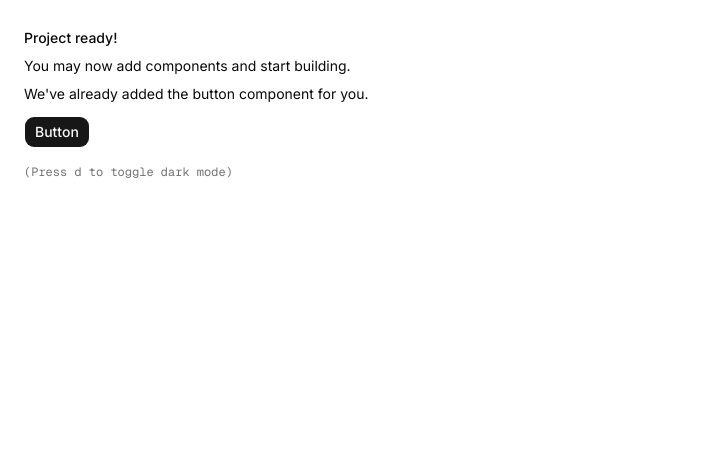
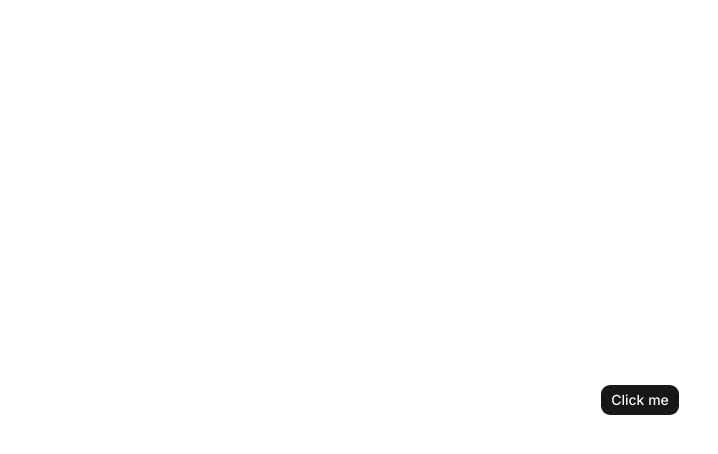
Before and after one commit to Rezwanul777/rnest-frontend, a Next.js app: page / in a window 1280 px wide. Shown: the top 454 px of the page, without its empty margins (0-718 px from the left). Built offline with nearby package versions, Linux system fonts and the light colour scheme.

Commit message:
project setup

```diff
--- a/app/page.tsx
+++ b/app/page.tsx
@@ -2,18 +2,8 @@ import { Button } from "@/components/ui/button"
 
 export default function Page() {
   return (
-    <div className="flex min-h-svh p-6">
-      <div className="flex max-w-md min-w-0 flex-col gap-4 text-sm leading-loose">
-        <div>
-          <h1 className="font-medium">Project ready!</h1>
-          <p>You may now add components and start building.</p>
-          <p>We&apos;ve already added the button component for you.</p>
-          <Button className="mt-2">Button</Button>
-        </div>
-        <div className="font-mono text-xs text-muted-foreground">
-          (Press <kbd>d</kbd> to toggle dark mode)
-        </div>
-      </div>
+    <div className="flex min-h-screen flex-col items-center justify-center p-24">
+      <Button>Click me</Button>
     </div>
   )
 }
```
